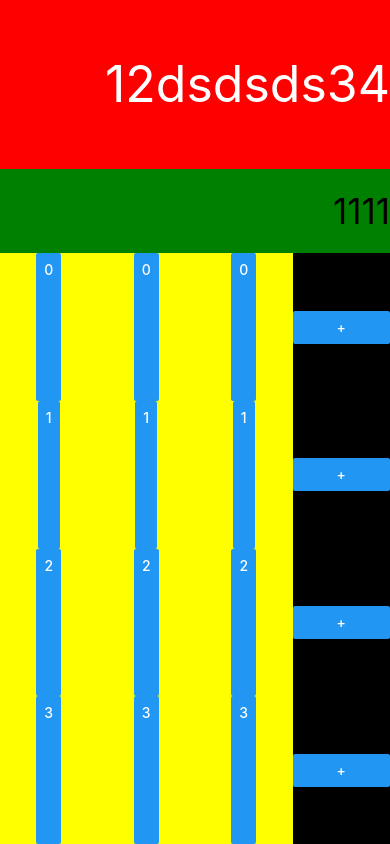
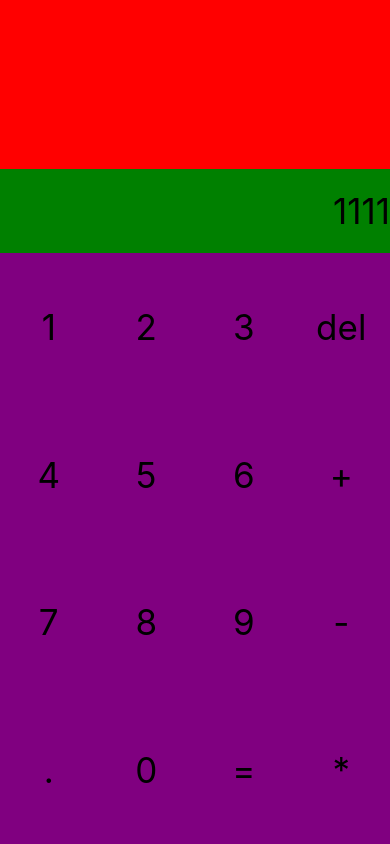
Before and after one commit to Denaindra/React-Native-App, a React Native app in the folder ReactNativeSampleApp/: screen / in a window 390 px wide. Built offline with nearby package versions, Linux system fonts and the light colour scheme.

Commit message:
add button onpress event

```diff
--- a/ReactNativeSampleApp/App.js
+++ b/ReactNativeSampleApp/App.js
@@ -12,62 +12,86 @@
 
 export default class App extends Component{
 
+constructor(){
+  super();
+}
+
   state = {
-    userName: '',
-    password: ''
+    calResult: ''
  }
 
- handleEmail = (text) => {
-  this.setState({ userName: text })
-  console.log(text)
 
+PressEqualKey() {
+  const text = this.state.calResult
 }
-handlePassword = (text) => {
-  this.setState({ password: text })
+
+KeyPress = (text) => {
+
+  if(text == '=')
+  {
+     return this.PressEqualKey();
+  }
+
+  this.setState({
+    calResult: this.state.calResult + text
+  })
   console.log(text)
 }
 
-loginButtonPress = () =>{
-   console.log('apple')
-}
+  opertion(operation){
+      switch(operation)
+      {
+          case 'del':
+            let text =this.state.calResult.split('')
+            text.pop()
+            this.setState({
+              calResult:text.join('')
+            })
+      }
+  }
+
+
+
 
   render(){
+
+   let rows = []
+   let nums = [[1,2,3],[4,5,6],[7,8,9],['.',0,'=']]
+
+   for(let i = 0;i<4;i++)
+   {
+     let row = []
+     for(let j =0; j<3;j++)
+     {
+       row.push(<TouchableOpacity onPress={() => this.KeyPress(nums[i][j])} style={style.btn}>
+         <Text style={style.btnText}>{nums[i][j]}</Text>
+       </TouchableOpacity>)
+     }
+     rows.push(<View style={style.row}>{row}</View>)
+   }
+
+let operations = ['del','+','-','*','/']
+let ops=[]
+for(let i=0;i<4;i++)
+{
+  ops.push(<TouchableOpacity onPress={() => this.opertion(operations[i])} style={style.btn}>
+    <Text style={style.btnText}>{operations[i]}</Text>
+  </TouchableOpacity>)
+}
     return(
       <View style={style.container}>
           <View style={style.result}>
-            <Text style={style.resultText}>12dsdsds34</Text>
+            <Text style={style.resultText}>{this.state.calResult}</Text>
           </View>
            <View style={style.calculation}>
            <Text style={style.calculationText}>1111</Text>
            </View>
            <View style={style.buttons}>
               <View style={style.numbers}>
-                <View style={style.row}>
-                   <Button title="0" />
-                   <Button title="0" />
-                   <Button title="0" />
-                </View>
-                <View style={style.row}>
-                   <Button title="1" />
-                   <Button title="1" />
-                   <Button title="1" />
-                </View>
-                <View style={style.row}>
-                   <Button title="2" />
-                   <Button title="2" />
-                   <Button title="2" />
-                </View>
-                <View style={style.row}>
-                   <Button title="3" />
-                   <Button title="3" />
-                   <Button title="3" />
-                </View>
+                {rows}
               </View>
               <View style={style.operations}>
-                 <Button title="+"/>
-                 <Button title="+"/>
-                 <Button title="+"/>
-                 <Button title="+"/>
+                 {ops}
               </View>
            </View>
       </View>
@@ -92,6 +116,17 @@ const style = StyleSheet.create({
       flex:1,
       justifyContent:'space-around',
       alignItems:'stretch'
+  },
+  btnText:{
+   fontSize:35
+  },
+  btn:{
+     flex:1,
+     alignItems:'center',
+     alignSelf:'stretch',
+     justifyContent:'center',
+     backgroundColor:'purple'
+
   },
   result:{
     flex:2,
```
Also changed, not shown: 5 other files (tests, documents, lock files or other folders).
